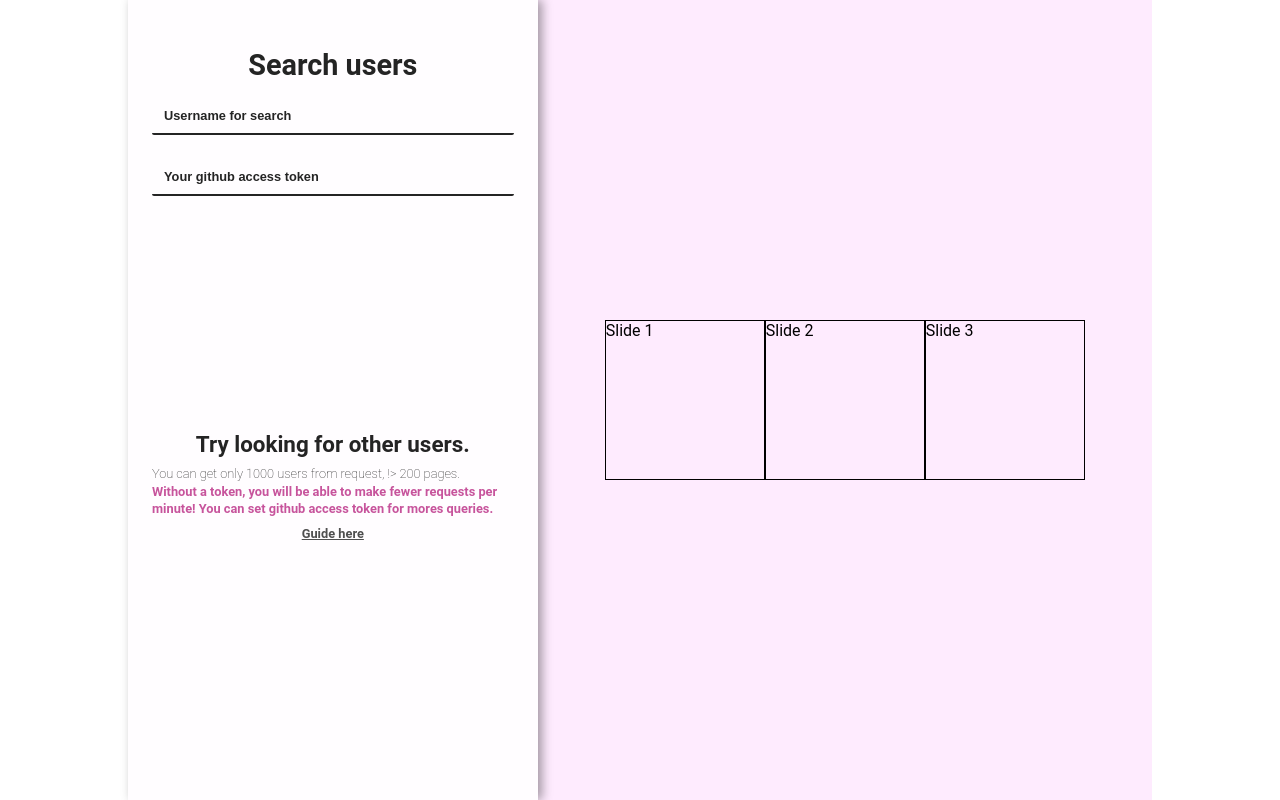
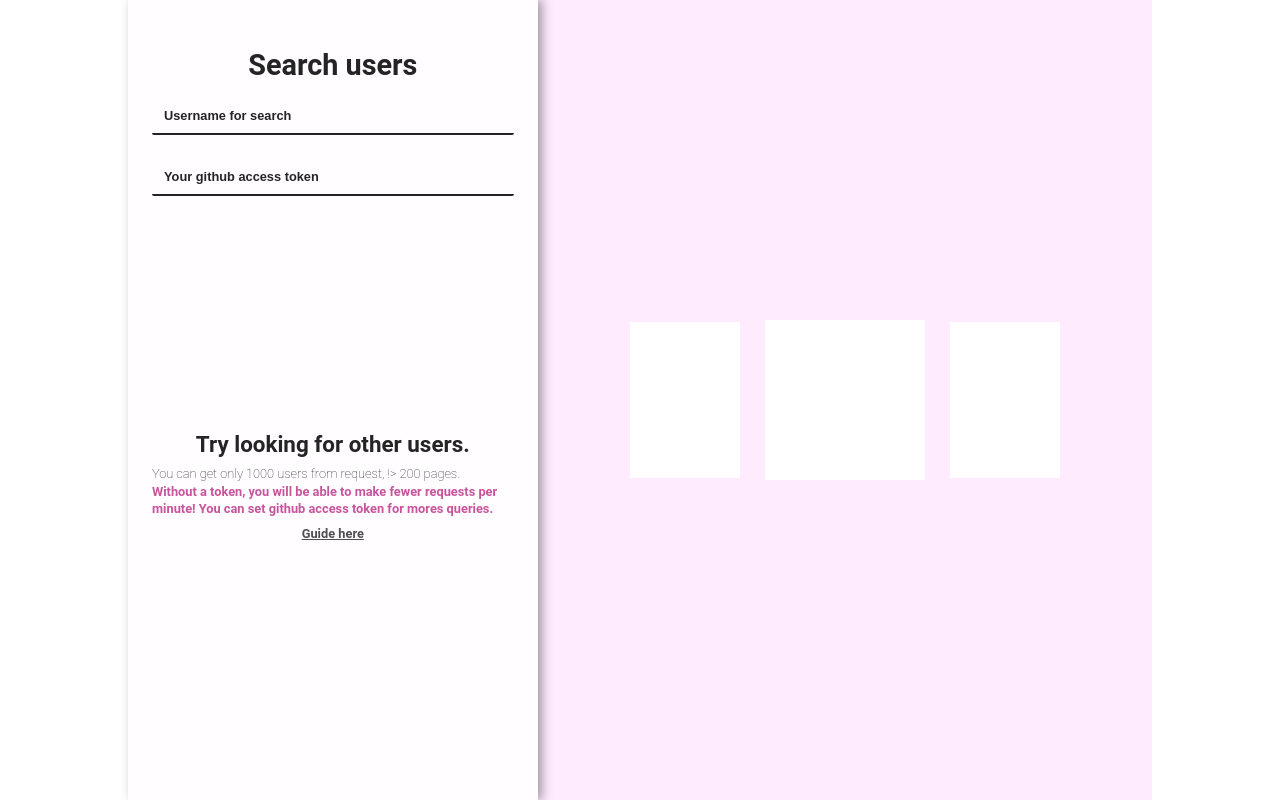
Before and after one commit to DarkKeksik/Search-users-to-github, a React app: page / in a window 1280 px wide. Built offline with nearby package versions, Linux system fonts and the light colour scheme.

Commit message:
feat: (slider): * Continues work with slider

```diff
--- a/app/src/Components/Repositories/index.tsx
+++ b/app/src/Components/Repositories/index.tsx
@@ -12,9 +12,15 @@ const Repositories = () => {
   return (
     <Styled.Repositories>
       <Slider {...sliderConfig}>
-        <div>Slide 1</div>
-        <div>Slide 2</div>
-        <div>Slide 3</div>
+        <div />
+        <div />
+        <div />
+        <div />
+        <div />
+        <div />
+        <div />
+        <div />
+        <div />
       </Slider>
     </Styled.Repositories>
   )
--- a/app/src/Components/Slider/Slider.styled.ts
+++ b/app/src/Components/Slider/Slider.styled.ts
@@ -1,5 +1,7 @@
 import styled, { css } from 'styled-components'
-import { SliderProps } from "./types"
+import { SlideProps, SliderProps } from './types'
+
+const animTime = '.5s'
 
 export const Slider = styled.section<SliderProps>`
   display: flex;
@@ -9,14 +11,32 @@ export const Slider = styled.section<SliderProps>`
   overflow: hidden;
 `
 
+export const AnimationWrap = styled.div<SlideProps>`
+  display: flex;
+  width: 100%;
+  transform: translateX(
+    ${({slideSize, slideSelected}) => slideSelected &&
+      css`calc(-${slideSize} * ${slideSelected - 1})` || 0
+    }
+  );
+  transition-duration: ${ animTime };
+`
 /**
  * Calc result = size + all css attrs with size
  * margin, border .etc
  * @TODO calc should be moved to a function
  * */
-export const Item = styled.div<{size?: string}>`
-  border: 1px solid black;
-
-  flex: 0 0 ${({size}) => size ? css`calc(${size} - 2px)` : css`calc(6.25rem + 1px)`};
-  height: ${({size}) => size ? css`calc(${size} - 2px)` : css`calc(6.25rem + 1px)`};
+export const Item = styled.div<SlideProps>`
+  transform: rotate3d(0, 1, 0, ${
+    ({slideId, slideSelected}) => slideSelected && (
+      (slideId === (slideSelected - 1) && '45deg') ||
+        (slideId === (slideSelected + 1) && '-45deg')
+    ) || 0
+  }) scale(
+    ${({slideId, slideSelected}) => slideId !== slideSelected && .97 || 1}
+  );
+  flex: 0 0 ${({slideSize}) => slideSize ? css`calc(${slideSize})` : css`calc(6.25rem)`};
+  height: ${({slideSize}) => slideSize ? css`calc(${slideSize})` : css`calc(6.25rem)`};
+  transition-duration: ${ animTime };
+  background: white;
 `
--- a/app/src/Components/Slider/index.tsx
+++ b/app/src/Components/Slider/index.tsx
@@ -1,4 +1,4 @@
-import React, { FC, PropsWithChildren, useMemo } from 'react'
+import React, {FC, PropsWithChildren, useMemo, useState} from 'react'
 import * as Styled from './Slider.styled'
 import { SliderProps } from './types'
 
@@ -7,22 +7,33 @@ const Slider: FC<PropsWithChildren & SliderProps> = (props) => {
     children,
     cols,
     width,
+    slideCurrent = 1,
     ...sliderProps
   } = props
 
-  // @TODO Need to add a prop 'spacing' to the width and fix type
+  const [slideSelected, setSlideSelected] = useState(slideCurrent)
+
+  // @TODO Need to add a prop 'spacing' to the width and fix any type
   const slideSize: string = useMemo(() => {
     const [widthNumber, widthUnit] = width.match(/^[.]?\d+[.]?\d*|(\D+)/gi)
-    return (widthNumber / cols) + widthUnit
+    return (widthNumber as any / cols) + widthUnit
   }, [width, cols])
 
   return (
     <Styled.Slider width={width} { ...sliderProps }>
-        { React.Children.map(children, (child) =>
-          <Styled.Item size={slideSize}>
+      <Styled.AnimationWrap slideSize={slideSize} slideSelected={slideSelected}>
+        { React.Children.map(children, (child, key) =>
+          <Styled.Item
+            key={key}
+            slideId={key}
+            slideSize={slideSize}
+            slideSelected={slideSelected}
+            onClick={() => setSlideSelected(key)}
+          >
             { child }
           </Styled.Item>
         )}
+      </Styled.AnimationWrap>
     </Styled.Slider>
   )
 }
```
Also changed, not shown: app/src/Components/Slider/types.ts (+7 -0 lines).
